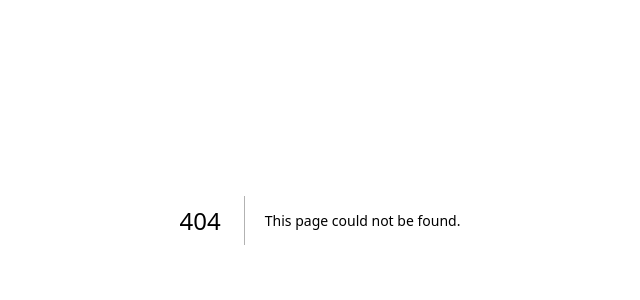
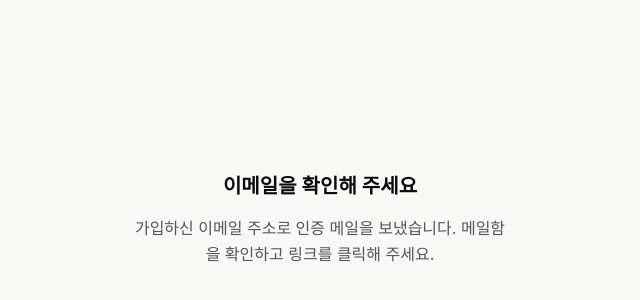
Before and after one commit to kiyoun0211/ArtBridge, a Next.js app: page /auth/callback in a window 1280 px wide. Before the commit this address had no page. Shown: the part 180-480 px from the top of the page, without its empty margins (320-960 px from the left). Built offline with nearby package versions, Linux system fonts and the light colour scheme.

Commit message:
feat(01-ui): add /auth/callback placeholder page
- Static page prevents 404 on email verification links
- Copy from 01-UI-SPEC.md: 이메일을 확인해 주세요 heading
- TODO(plan-03): replace with real Supabase verification handler

```diff
--- /dev/null
+++ b/src/app/auth/callback/page.tsx
@@ -0,0 +1,23 @@
+// Static placeholder — route exists to prevent 404 on email verification links.
+// TODO(plan-03): replace with real Supabase email verification handler once Supabase Cloud is wired.
+export default function AuthCallbackPage() {
+  return (
+    <main
+      className="min-h-screen flex flex-col items-center justify-center px-4 text-center"
+      style={{ background: 'var(--color-background)' }}
+    >
+      <h1
+        className="text-[20px] font-semibold leading-[1.3] mb-4"
+        style={{ color: 'var(--color-foreground)' }}
+      >
+        이메일을 확인해 주세요
+      </h1>
+      <p
+        className="text-base leading-relaxed max-w-sm"
+        style={{ color: 'var(--color-muted)' }}
+      >
+        가입하신 이메일 주소로 인증 메일을 보냈습니다. 메일함을 확인하고 링크를 클릭해 주세요.
+      </p>
+    </main>
+  )
+}
```
